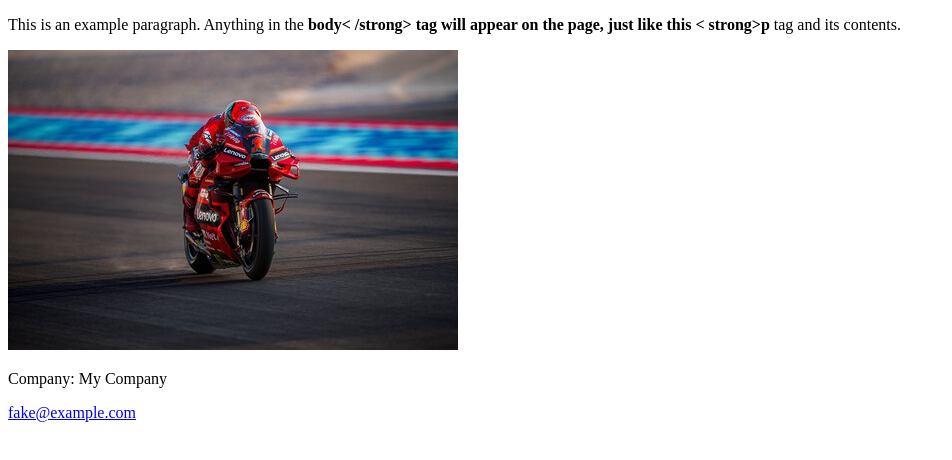
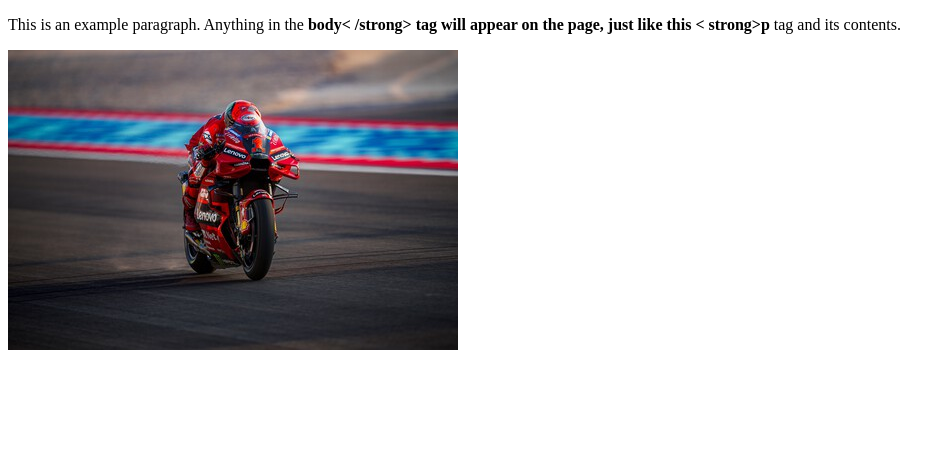
Before and after one commit to VicLT/Exercise_Unit5_website, a plain HTML site: page index.html in a window 1280 px wide. Shown: the whole page, without its empty margins (0-952 px from the left). Drawn offline with Linux system fonts and the light colour scheme.

Commit message:
Initial web page file tris

```diff
--- a/index.html
+++ b/index.html
@@ -10,7 +10,5 @@
 		<img src="MotoGP.jpeg" alt="MotoGP">
 	</body>
 	<footer>
-		<p>Company: My Company</p>
-		<p><a href="mailto:fake@example.com">fake@example.com</a></p>
 	</footer>
 </html>
```
